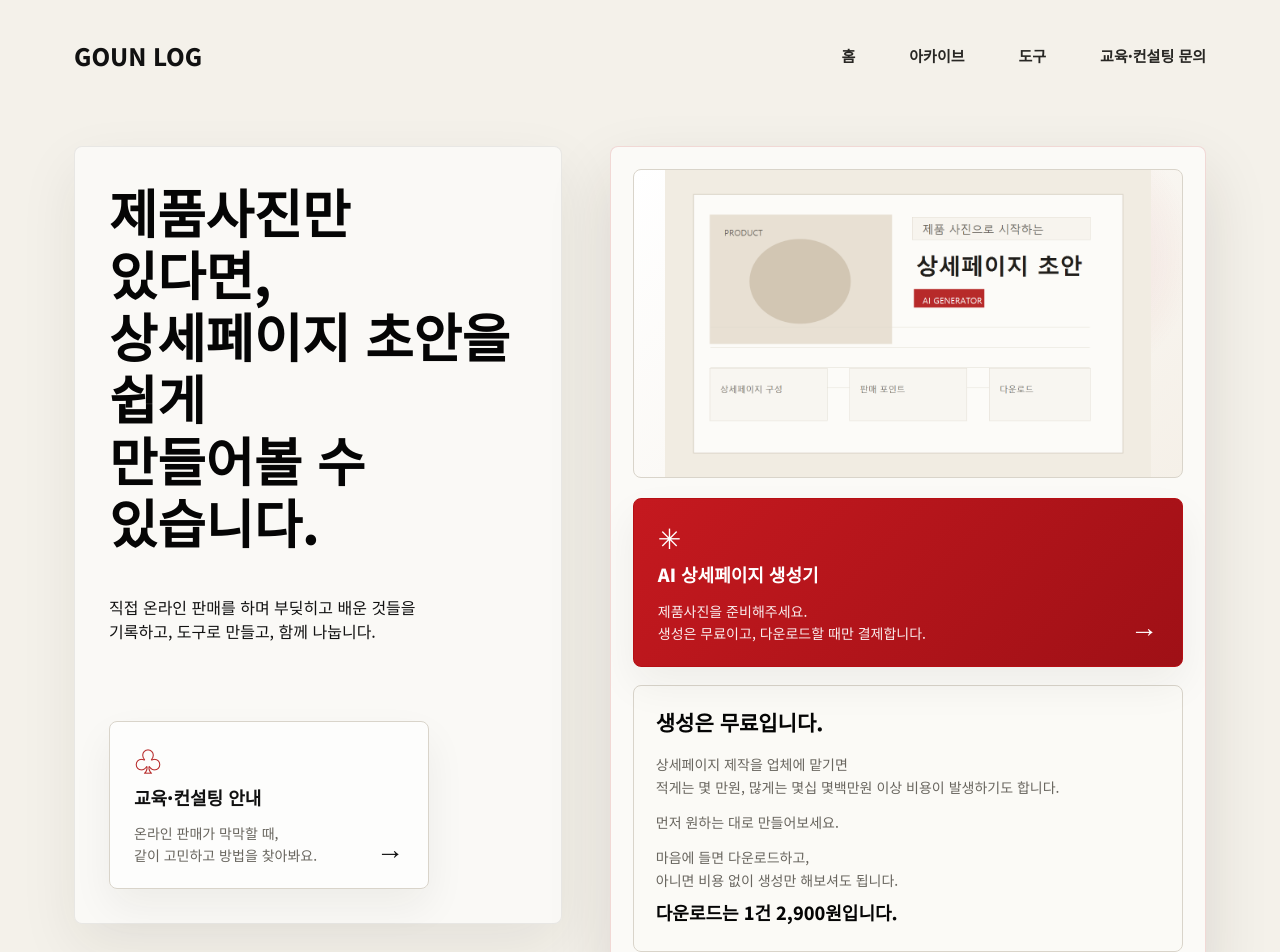
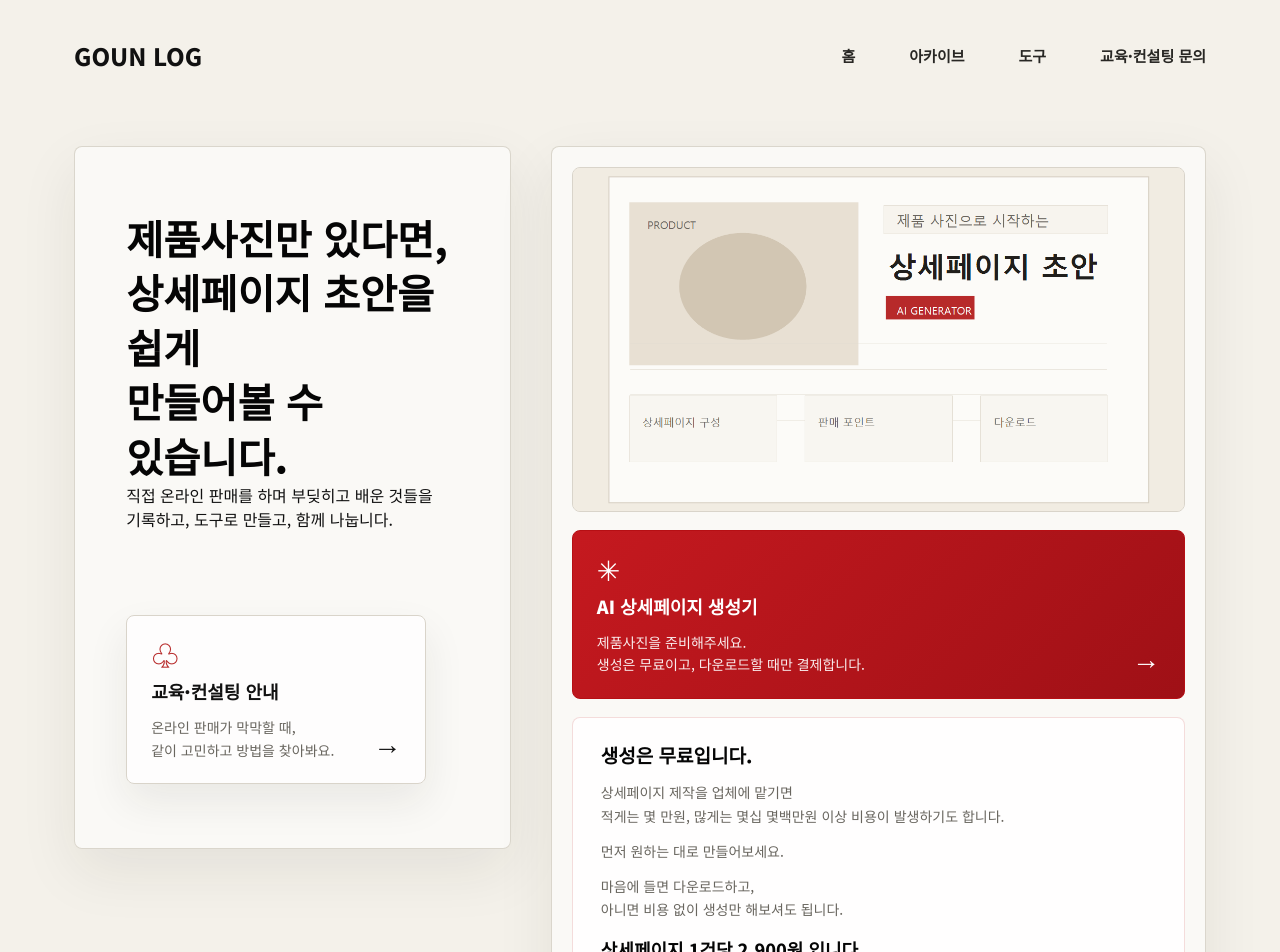
Before and after one commit to goun-0728/goun-log, a Next.js app: page / in a window 1280 px wide. Shown: the top 952 px of the page. Built offline with nearby package versions, Linux system fonts and the light colour scheme; no server answers.

Commit message:
Refine home hero cards

```diff
--- a/app/globals.css
+++ b/app/globals.css
@@ -324,6 +324,99 @@ select {
   font-size: 13px;
 }
 
+.home-hero {
+  grid-template-columns: minmax(0, 40fr) minmax(0, 60fr);
+  gap: 40px;
+  align-items: stretch;
+  word-break: keep-all;
+  overflow-wrap: normal;
+}
+
+.home-hero .hero-copy-card,
+.home-hero .hero-showcase-card {
+  min-height: 560px;
+  border: 1px solid rgba(217, 212, 202, 0.95);
+  border-radius: 8px;
+  background: rgba(255, 255, 255, 0.58);
+  box-shadow: 0 22px 58px rgba(39, 32, 25, 0.08);
+}
+
+.home-hero .hero-copy-card {
+  justify-content: center;
+  gap: 0;
+  padding: clamp(42px, 5vw, 72px) clamp(30px, 4vw, 52px);
+}
+
+.home-hero .home-hero-copy h1 {
+  max-width: 100%;
+  font-size: clamp(28px, 3.15vw, 44px);
+  font-weight: 800;
+  line-height: 1.35;
+}
+
+.home-hero .home-hero-copy > p {
+  margin-top: 26px;
+  color: #2b2925;
+  font-size: clamp(15px, 1.35vw, 18px);
+  line-height: 1.8;
+}
+
+.home-hero .hero-consulting-action {
+  width: min(100%, 300px);
+  margin-top: clamp(42px, 7vw, 84px);
+}
+
+.home-hero .hero-consulting-action .hero-cta-card {
+  min-height: 138px;
+  border-radius: 8px;
+  background: rgba(255, 255, 255, 0.78);
+  box-shadow: 0 18px 42px rgba(39, 32, 25, 0.08);
+}
+
+.home-hero .hero-showcase-card {
+  display: grid;
+  grid-template-rows: minmax(220px, auto) auto minmax(0, 1fr);
+  gap: 18px;
+  padding: 20px;
+}
+
+.home-hero .hero-showcase-frame {
+  aspect-ratio: 16 / 9;
+  min-height: 220px;
+  border-radius: 8px;
+  background: #f5efe6;
+}
+
+.home-hero .hero-showcase-image {
+  object-fit: cover;
+}
+
+.home-hero .hero-generator-card {
+  margin-top: 0;
+  min-height: 112px;
+  border-radius: 8px;
+  box-shadow: none;
+}
+
+.home-hero .hero-free-card {
+  margin-top: 0;
+  border-color: rgba(183, 42, 42, 0.16);
+  border-radius: 8px;
+  background: rgba(255, 255, 255, 0.86);
+  padding: 24px 28px;
+  font-size: 14px;
+  line-height: 1.8;
+}
+
+.home-hero .hero-free-card h2 {
+  margin-bottom: 14px;
+  font-size: 19px;
+}
+
+.home-hero .hero-free-card p {
+  margin-bottom: 12px;
+}
+
 .home-stats-soft {
   padding: 0;
   margin-top: 34px;
@@ -1801,12 +1894,21 @@ select {
 
   .home-hero {
     grid-template-columns: 1fr;
-    gap: 32px;
+    gap: 24px;
     min-height: auto;
   }
 
-  .hero-copy-card {
+  .home-hero .hero-copy-card {
     min-height: auto;
+  }
+
+  .home-hero .hero-showcase-card {
+    min-height: auto;
+  }
+
+  .home-hero .hero-consulting-action {
+    width: 100%;
+    margin-top: 38px;
   }
 
   .latest-card-grid,
@@ -2028,10 +2130,11 @@ select {
   }
 
   .home-hero-copy > p {
-    font-size: 18px;
-  }
-
-  .hero-copy-card {
+    font-size: 15px;
+    line-height: 1.75;
+  }
+
+  .home-hero .hero-copy-card {
     padding: 30px 24px;
   }
 
--- a/app/page.tsx
+++ b/app/page.tsx
@@ -178,7 +178,7 @@ export default async function Home() {
                 <br />
                 아니면 비용 없이 생성만 해보셔도 됩니다.
               </p>
-              <strong>다운로드는 1건 2,900원입니다.</strong>
+              <strong>상세페이지 1건당 2,900원 입니다.</strong>
             </div>
           </div>
         </div>
```
